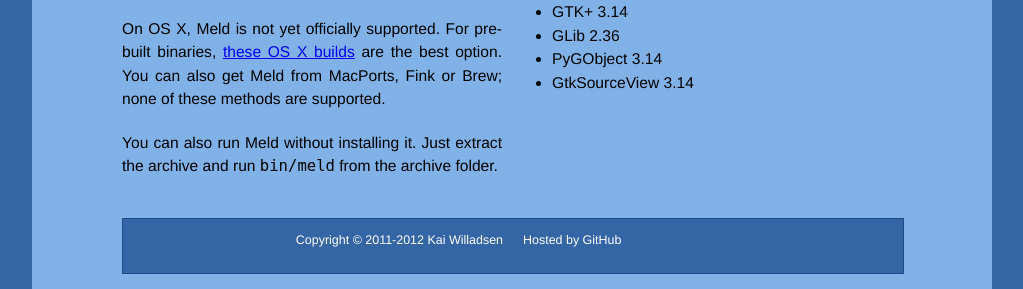
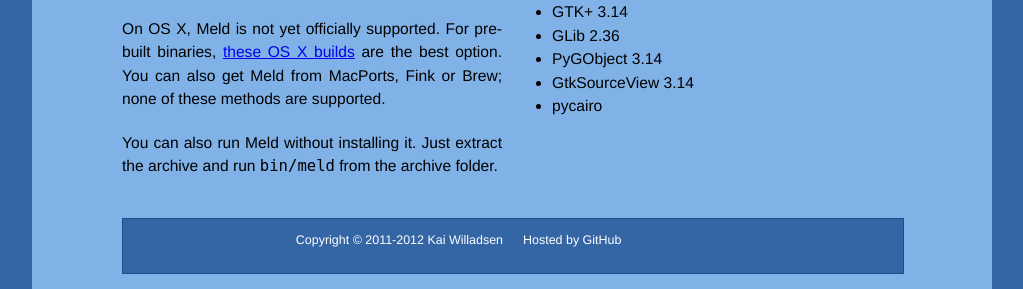
Before and after one commit to meld/meld.github.com, a Jekyll site: the page built from index.html, in a window 1280 px wide. Shown: the part 1026-1315 px from the top of the page, without its empty margins (128-1151 px from the left). Built offline with Jekyll 4.4.1, drawn with Linux system fonts in a browser that asks for light colours; nearby versions of some CDN libraries; some web fonts are replaced.

Commit message:
Update requirements

```diff
--- a/index.html
+++ b/index.html
@@ -136,6 +136,7 @@
       <li>GLib 2.36</li>
       <li>PyGObject 3.14</li>
       <li>GtkSourceView 3.14</li>
+      <li>pycairo</li>
       </ul>
     </div>
 
```
